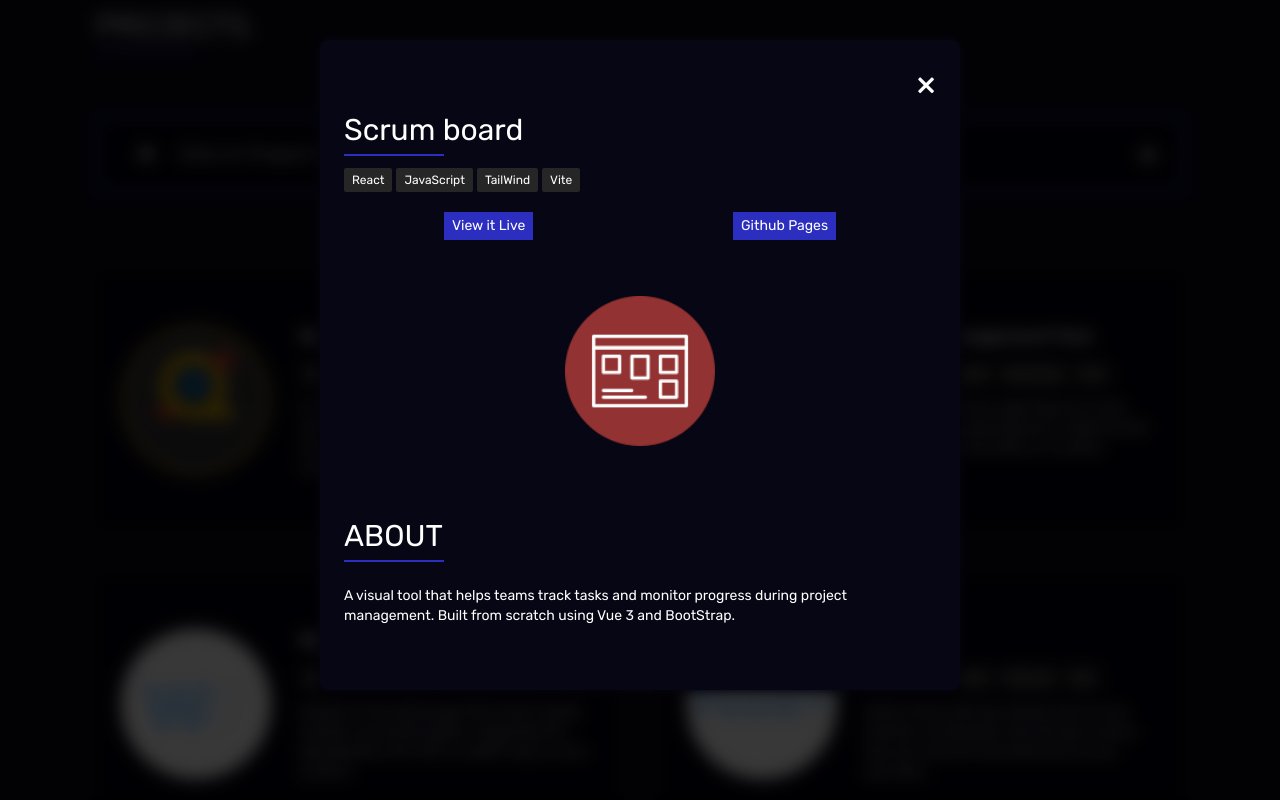
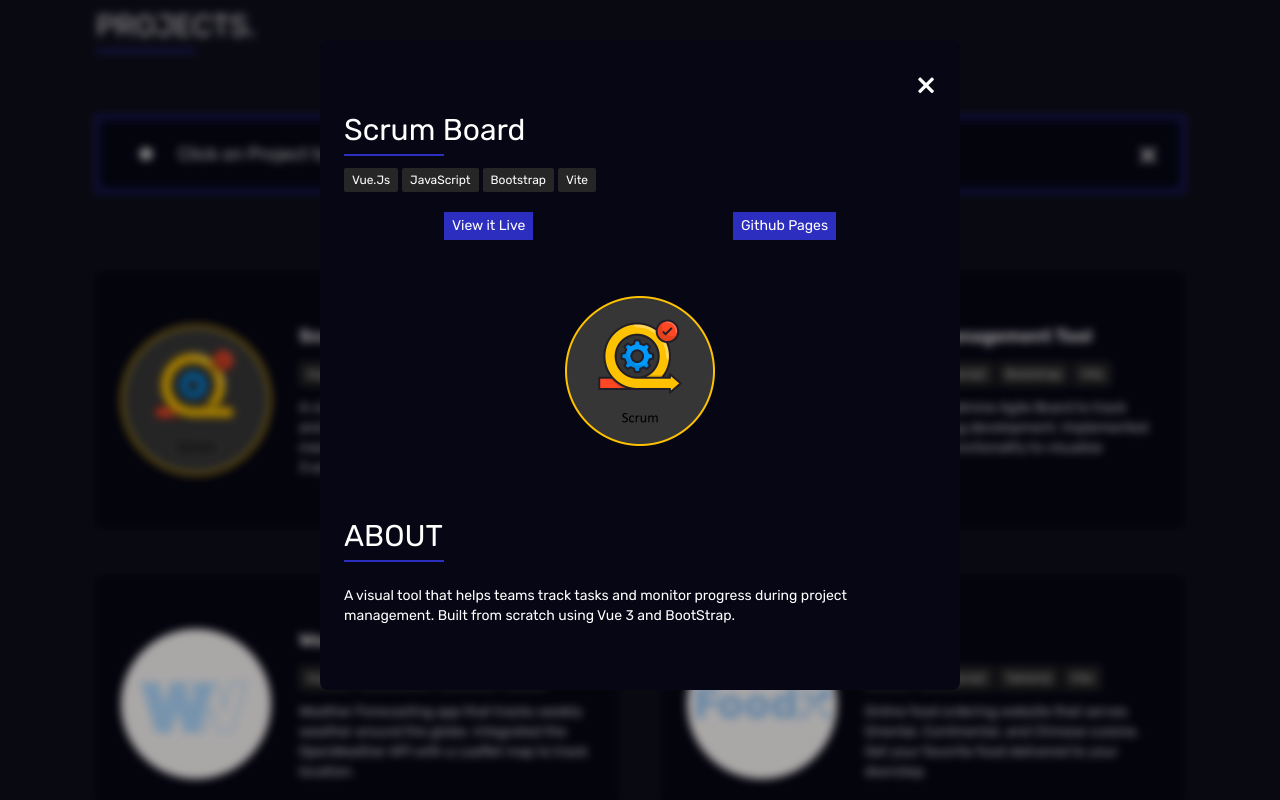
Before and after one commit to talhaiftikhar12549/talhaiftikhar, a React (Vite) app: page / in a window 1280 px wide. Both pictures are taken after a click on the element 357 px from the left and 3208 px from the top of the page. Shown: the part 2808-3608 px from the top of the page. Built offline with nearby package versions, Linux system fonts and the light colour scheme.

Commit message:
Project Modal shows Dynamic data

```diff
--- a/src/components/ProjectModal.jsx
+++ b/src/components/ProjectModal.jsx
@@ -6,8 +6,7 @@ import portfolioLogo from "../assets/Talha Portfolio Logo.png"
 import foodxLogo from "../assets/Foodx Logo.png"
 import littleLemon from "../assets/Little Lemon.png"
 import fabricCanvas from "../assets/FabricjsCanvas.png"
-import { useState } from "react"
-
+import { useState } from "react";
 
 export const ProjectRowsJSX = () => {
   const projects = [
@@ -61,34 +60,32 @@ export const ProjectRowsJSX = () => {
     },
 
   ];
-  const [modalOpener, setModalOpener] = useState(false);
+
+  const [activeProject, setActiveProject] = useState(null);
 
   const handleModalClick = (e) => {
     if (e.target === e.currentTarget) {
-            setModalOpener(false);
+      setActiveProject(null);
     }
   };
 
-    const openModal = () => {
-        setModalOpener(true);
-        console.log(modalOpener)
+  const openModal = (project) => {
+    setActiveProject(project);
   };
 
-    const handleDelete = () => {
-        setIsVisible(false);
-    };
   const rows = [];
   for (let i = 0; i < projects.length; i += 2) {
     rows.push(projects.slice(i, i + 2));
   }
 
-  return rows.map((row, rowIndex) => (
-
+  return (
+    <>
+      {rows.map((row, rowIndex) => (
         <div key={rowIndex} className="flex flex-col md:flex-row gap-12 md:gap-0 justify-between">
           {row.map((project, index) => (
             <div
               key={index}
-          onClick={openModal}
+              onClick={() => openModal(project)}
               className="w-[100%] md:w-[48%] py-12 px-3 bg-[#060614] border-2 border-[#060614] group flex flex-col md:flex-row hover:border-[#2c2ebf] transition-colors duration-300 cursor-pointer"
               title="Click to view more detail."
             >
@@ -111,80 +108,60 @@ export const ProjectRowsJSX = () => {
               </div>
             </div>
           ))}
+        </div>
+      ))}
 
-
-{modalOpener && (
+      {activeProject && (
         <div
           onClick={handleModalClick}
           className="modal bg-[#000000] bg-opacity-30 backdrop-blur-sm inset-0 fixed z-50 text-[#ffffff]"
         >
-
-
-
-                    <div
-                        className="modal-content bg-[#060614] w-[90%] md:w-[70%] lg:w-[60%] xl:w-[50%] 2xl:w-[40%] mx-auto my-10 p-6 rounded-lg max-h-[85vh] overflow-y-auto scrollbar-thumb-[#2c2ebf] scrollbar scrollbar-thumb-rounded "
-                    >
-
-
+          <div className="modal-content bg-[#060614] w-[90%] md:w-[70%] lg:w-[60%] xl:w-[50%] 2xl:w-[40%] mx-auto my-10 p-6 rounded-lg max-h-[85vh] overflow-y-auto scrollbar-thumb-[#2c2ebf] scrollbar scrollbar-thumb-rounded">
             <div className="w-[100%] flex justify-end items-center">
               <span
-                                onClick={() => setModalOpener(false)}
+                onClick={() => setActiveProject(null)}
                 className="close cursor-pointer text-4xl hover:brightness-50"
               >
                 &times;
               </span>
             </div>
-
-
             <div>
-                            <p className=" text-3xl py-2 [#2c2ebf] relative">Scrum board<span className='absolute bg-[#2c2ebf] bottom-0 left-0 h-[2px] w-[100px]'></span></p>
+              <p className="text-3xl py-2 relative">
+                {activeProject.title}
+                <span className="absolute bg-[#2c2ebf] bottom-0 left-0 h-[2px] w-[100px]"></span>
+              </p>
             </div>
-
-
-                        <div className="flex justify-center md:justify-start flex-wrap gap-1  items-center py-3 w-[100%]">
-                            <div className="text-xs hover:bg-[#2c2ebf] transition-colors duration-300 rounded-sm px-2 py-1  bg-[#262626]">
-                                <p>React</p>
+            <div className="flex justify-center md:justify-start flex-wrap gap-1 items-center py-3 w-[100%]">
+              {activeProject.technologies.map((tech, techIndex) => (
+                <div
+                  key={techIndex}
+                  className="text-xs hover:bg-[#2c2ebf] transition-colors duration-300 rounded-sm px-2 py-1 bg-[#262626]"
+                >
+                  <p>{tech}</p>
                 </div>
-                            <div className="text-xs hover:bg-[#2c2ebf] transition-colors duration-300 rounded-sm px-2 py-1  bg-[#262626]">
-                                <p>JavaScript</p>
+              ))}
             </div>
-                            <div className="text-xs hover:bg-[#2c2ebf] transition-colors duration-300 rounded-sm px-2 py-1  bg-[#262626]">
-                                <p>TailWind</p>
+            <div className="flex justify-around py-2">
+              <button className="bg-[#2c2ebf] py-1 px-2 text-xs lg:text-sm hover:bg-[#ffffff] hover:text-[#2c2ebf] transition-colors duration-300">
+                View it Live
+              </button>
+              <button className="bg-[#2c2ebf] py-1 px-2 text-xs lg:text-sm hover:bg-[#ffffff] hover:text-[#2c2ebf] transition-colors duration-300">
+                Github Pages
+              </button>
             </div>
-                            <div className="text-xs hover:bg-[#2c2ebf] transition-colors duration-300 rounded-sm px-2 py-1  bg-[#262626]">
-                                <p>Vite</p>
+            <div className="w-[100%] py-12 px-4 flex justify-center">
+              <img className="h-[150px] w-[150px]" src={activeProject.image} alt={activeProject.title} />
+            </div>
+            <div className="py-4">
+              <p className="text-3xl py-2 relative">
+                ABOUT
+                <span className="absolute bg-[#2c2ebf] bottom-0 left-0 h-[2px] w-[100px]"></span>
+              </p>
+              <p className="text-sm py-6 text-center md:text-left">{activeProject.description}</p>
             </div>
           </div>
-
-
-                        <div className="flex  justify-around py-2">
-                            <button className="bg-[#2c2ebf] py-1 px-2 text-xs lg:text-sm hover:bg-[#ffffff] hover:text-[#2c2ebf] transition-colors duration-300">View it Live</button>
-                            <button className="bg-[#2c2ebf] py-1 px-2 text-xs lg:text-sm hover:bg-[#ffffff] hover:text-[#2c2ebf] transition-colors duration-300">Github Pages</button>
-                        </div>
-
-                        <div className="w-[100%]  py-12 px-4 flex justify-center ">
-                            <img className="h-[150px] w-[150px]" src={projectmanagement} alt="" />
-                        </div>
-                        <div className=" py-4">
-
-                            <p className=" text-3xl py-2 [#2c2ebf] relative">ABOUT<span className='absolute bg-[#2c2ebf] bottom-0 left-0 h-[2px] w-[100px]'></span></p>
-
-                            <p className="text-sm py-6 text-center md:text-left">A visual tool that helps teams track tasks and monitor progress during project management. Built from scratch using Vue 3 and BootStrap.</p>
-
-                        </div>
-
-                    </div>
-
-
-
-
         </div>
       )}
-
-
-    </div>
-
-
-
-  ));
+    </>
+  );
 };
```
Lines whose indentation alone changed are shown as unchanged.
